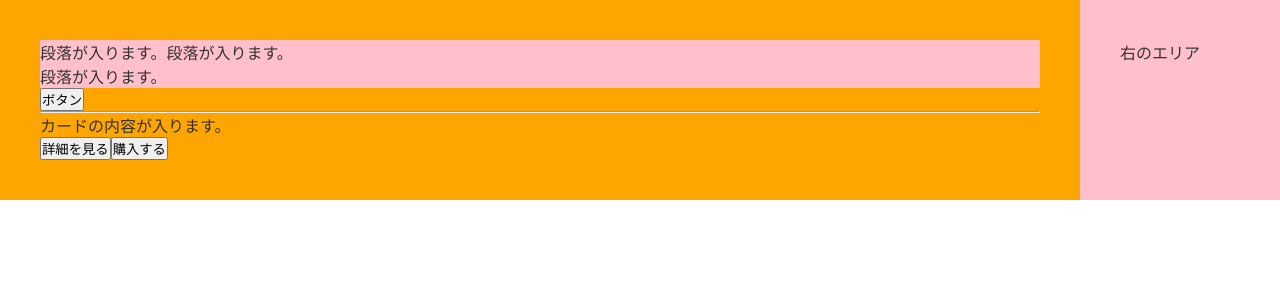
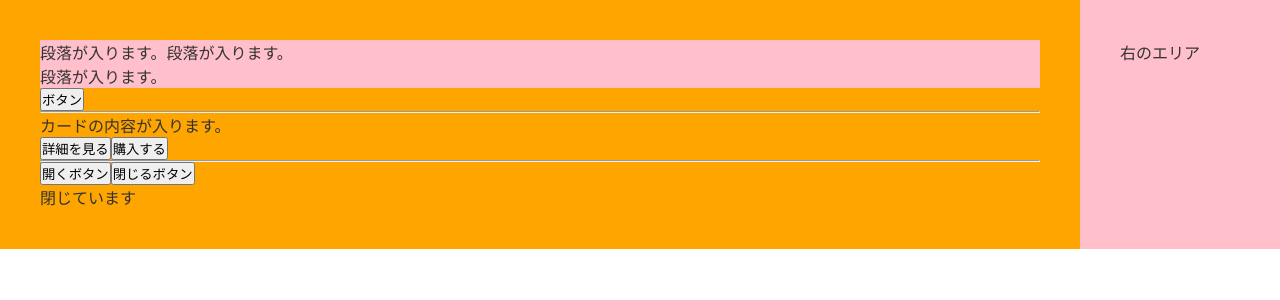
Before and after one commit to kuri-no/flow-meister, a Next.js app: page /about in a window 1280 px wide. Shown: the top 300 px of the page. Built offline with nearby package versions, Linux system fonts and the light colour scheme.

Commit message:
useStateの確認

```diff
--- a/src/app/about/page.js
+++ b/src/app/about/page.js
@@ -1,6 +1,7 @@
 import ButtonSample from "../../components/ui/ButtonSample";
 import CardSample from "../../components/ui/CardSample";
 import TwoColumnSample from "../../components/layout/TwoColumnSample";
+import MenuSample from "../../components/ui/MenuSample";
 
 export default function About() {
   const boxClass = "box";
@@ -14,6 +15,8 @@ export default function About() {
         <ButtonSample text="ボタン" type="submit" />
         <hr />
         <CardSample />
+        <hr />
+        <MenuSample />
       </div>
     </TwoColumnSample>
   );
--- /dev/null
+++ b/src/components/ui/MenuSample.js
@@ -0,0 +1,23 @@
+"use client";
+
+import { useState} from "react";
+
+export default function MenuSample() {
+  const [isOpen, setIsOpen] = useState(false)
+
+  function handleOpen() {
+    setIsOpen(true)
+  }
+
+  function handleClose() {
+    setIsOpen(false)
+  }
+
+  return (
+    <>
+      <button type="button" onClick={handleOpen}>開くボタン</button>
+      <button type="button" onClick={handleClose}>閉じるボタン</button>
+      <p>{isOpen ? "開いています" : "閉じています"}</p>
+    </>
+  );
+}
```
